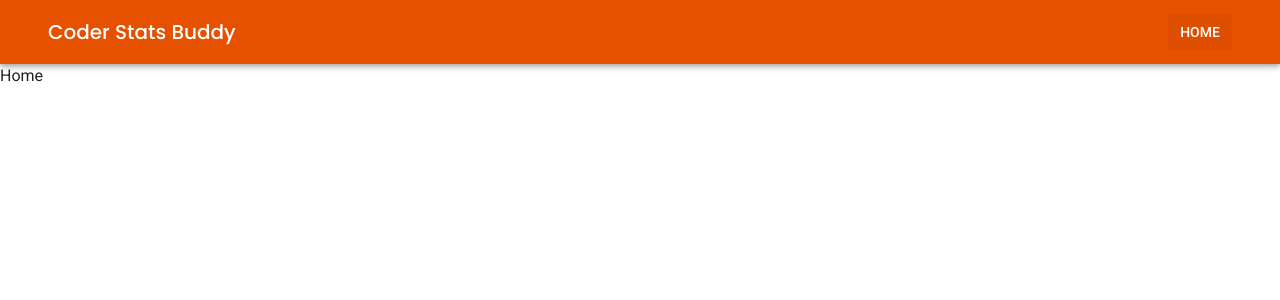
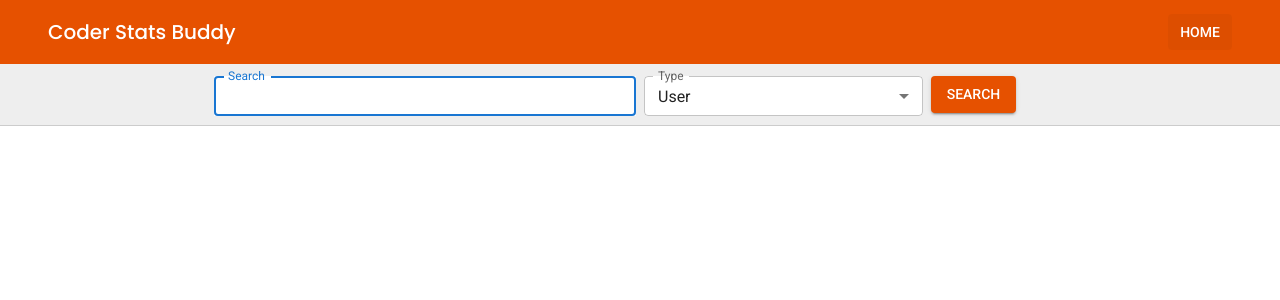
Before and after one commit to dennyparas/react-coder-stats-buddy, a React (Create React App) app: page / in a window 1280 px wide. Shown: the top 300 px of the page. Built offline with nearby package versions, Linux system fonts and the light colour scheme.

Commit message:
add HomeSearchForm

```diff
--- a/src/features/home/HomePage.tsx
+++ b/src/features/home/HomePage.tsx
@@ -1,7 +1,8 @@
 import React from "react";
+import HomeSearchForm from "./HomeSearchForm";
 
 const HomePage: React.FC = () => {
-  return <div>Home</div>;
+  return <HomeSearchForm />;
 };
 
 export default HomePage;
--- /dev/null
+++ b/src/features/home/HomeSearchForm.tsx
@@ -0,0 +1,100 @@
+import {
+  Box,
+  Button,
+  Container,
+  Grid,
+  InputLabel,
+  MenuItem,
+  TextField,
+} from "@mui/material";
+import FormControl from "@mui/material/FormControl";
+import Select, { SelectChangeEvent } from "@mui/material/Select";
+import { makeStyles } from "@mui/styles";
+import React, { useState, ChangeEvent, FormEvent } from "react";
+
+const useStyles = makeStyles(() => ({
+  form: {
+    width: "100%",
+    marginTop: "3px",
+  },
+  textField: {
+    width: "100%",
+  },
+}));
+
+const HomeSearchForm: React.FC = () => {
+  const classes = useStyles();
+  const [searchInput, setSearchInput] = useState("");
+  const [type, setType] = useState<string>("user");
+
+  const handleSearchInputChange = (e: ChangeEvent<HTMLInputElement>) =>
+    setSearchInput(e.target.value);
+  const handleTypeChange = (e: SelectChangeEvent) => {
+    setType(e.target.value as string);
+  };
+
+  const search = (e: FormEvent<HTMLFormElement>) => {
+    e.preventDefault();
+    console.log(type);
+    console.log(searchInput);
+  };
+
+  return (
+    <Box
+      sx={{
+        width: "100%",
+        backgroundColor: "#eee",
+        padding: "9px 0",
+        borderBottom: "1px solid #ccc",
+      }}
+    >
+      <Container maxWidth="md" sx={{ flexGrow: 1 }}>
+        <form className={classes.form} noValidate onSubmit={search}>
+          <Grid container spacing={1}>
+            <Grid item xs={12} sm={6}>
+              <TextField
+                sx={{ background: "#fff" }}
+                label="Search"
+                id="outlined-size-small"
+                size="small"
+                value={searchInput}
+                autoFocus
+                className={classes.textField}
+                onChange={handleSearchInputChange}
+              />
+            </Grid>
+            <Grid item xs={12} sm={4}>
+              <FormControl size="small" fullWidth>
+                <InputLabel id="type-label">Type</InputLabel>
+                <Select
+                  sx={{ background: "#fff" }}
+                  labelId="type-label"
+                  id="type-label"
+                  value={type}
+                  label="Type"
+                  onChange={handleTypeChange}
+                >
+                  <MenuItem value="user">User</MenuItem>
+                  <MenuItem value="Repository">Repository</MenuItem>
+                </Select>
+              </FormControl>
+            </Grid>
+            <Grid item xs={12} sm={2}>
+              <Button
+                color="warning"
+                size="medium"
+                sx={{ bgcolor: "warning.dark" }}
+                type="submit"
+                variant="contained"
+              >
+                Search
+              </Button>
+            </Grid>
+          </Grid>
+        </form>
+      </Container>
+    </Box>
+  );
+};
+
+export default HomeSearchForm;
```
